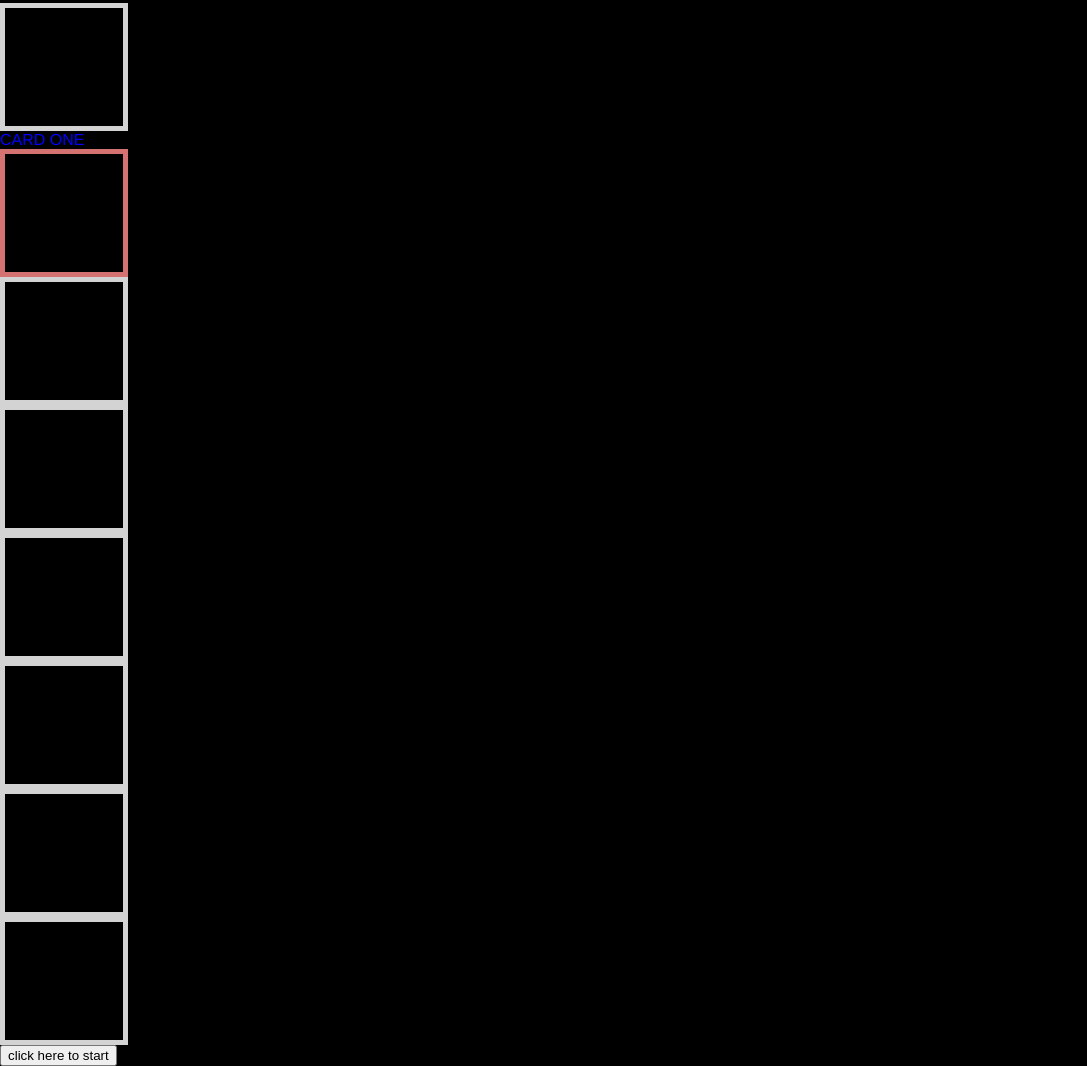
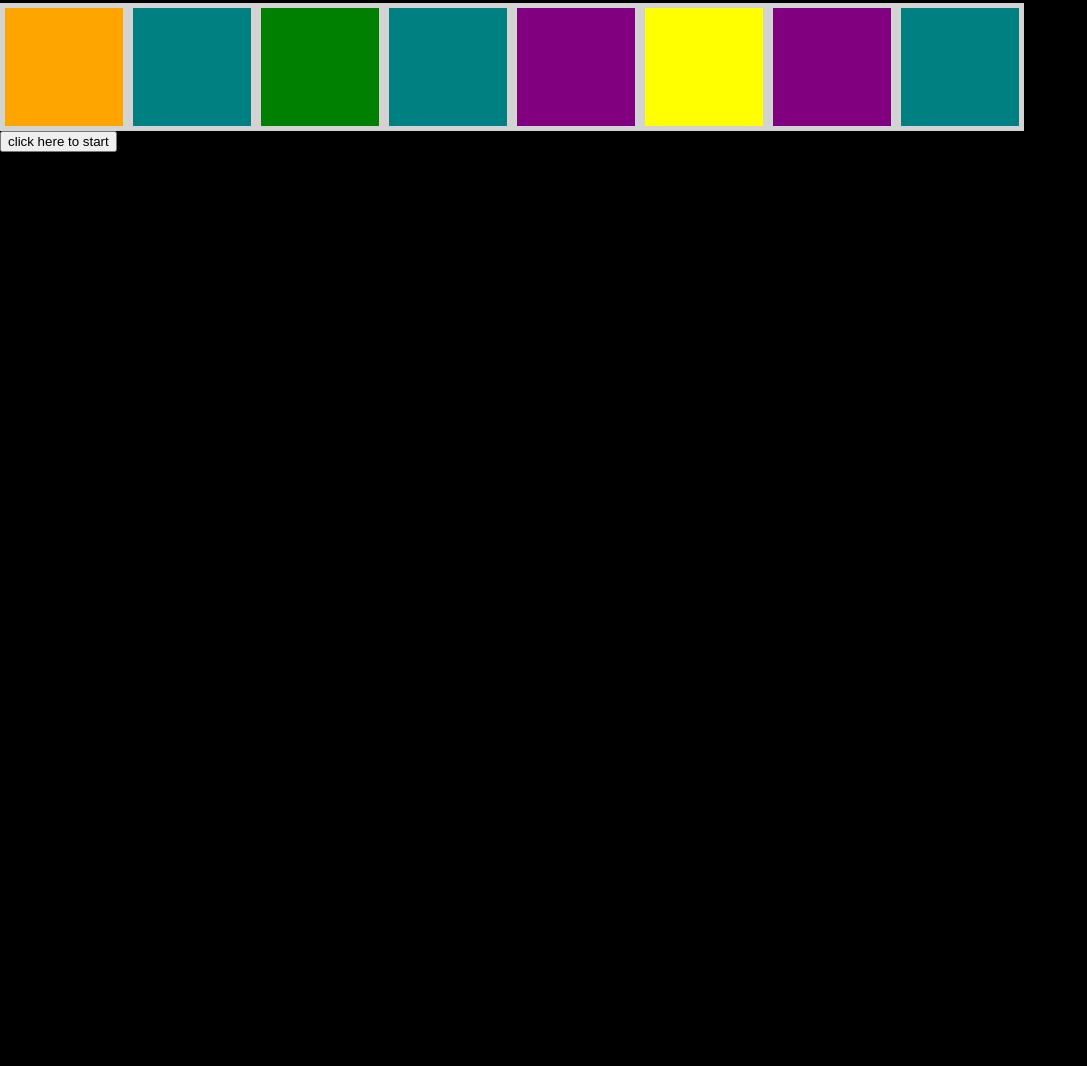
Before and after one commit to newmediarecordings/myproject1, a plain HTML site: page index.html in a window 1280 px wide. Shown: the part 125-1191 px from the top of the page, without its empty margins (0-1087 px from the left). After the commit the page ends 821 px from the top, so only its background shows below. Drawn offline with Linux system fonts and the light colour scheme.

Commit message:
random colors in my squares

```diff
--- a/css/main.css
+++ b/css/main.css
@@ -8,9 +8,16 @@
     font-family: Helvetica;
     color: blue;
     background-color: black;
+    grid-auto-columns: auto;
+    grid-auto-rows: auto;
+    grid-auto-flow: column;
+
   }
+.container {
+    display: flex;
+}
 
-  .square1 {
+  .square {
 
     border: 5px solid lightgrey;
     text-align: center;
@@ -21,59 +28,3 @@
     font-size: 2em;
     padding-top: 20%;
     } */
-  .square2 {
-
-    border: 5px solid rgb(212, 114, 114);
-    text-align: center;
-    width: 10vw;
-    height: 10vw;
-
-  }
-  .square3 {
-
-    border: 5px solid lightgrey;
-    text-align: center;
-    width: 10vw;
-    height: 10vw;
-
-  }
-  .square4 {
-
-    border: 5px solid lightgrey;
-    text-align: center;
-    width: 10vw;
-    height: 10vw;
-
-  }
-  .square5 {
-
-    border: 5px solid lightgrey;
-    text-align: center;
-    width: 10vw;
-    height: 10vw;
-
-  }
-  .square6 {
-
-    border: 5px solid lightgrey;
-    text-align: center;
-    width: 10vw;
-    height: 10vw;
-
-  }
-  .square7 {
-
-    border: 5px solid lightgrey;
-    text-align: center;
-    width: 10vw;
-    height: 10vw;
-
-  }
-  .square8 {
-
-    border: 5px solid lightgrey;
-    text-align: center;
-    width: 10vw;
-    height: 10vw;
-
-  }
--- a/index.html
+++ b/index.html
@@ -15,17 +15,16 @@
 <h1>Match the Cards!</h1>
 <h2>click the timer to begin.</h2>
 <h2 class="message"></h2>
-    <div class="square1"></div>
-    <div class="card1">
-        CARD ONE
-    </div>
-    <div class="square2"></div>
-    <div class="square3"></div>
-    <div class="square4"></div>
-    <div class="square5"></div>
-    <div class="square6"></div>
-    <div class="square7"></div>
-    <div class="square8"></div>
+<div class = "container">
+    <div class="square" id="square1"></div>
+    <div class="square" id="square2"></div>
+    <div class="square" id="square3"></div>
+    <div class="square" id="square4"></div>
+    <div class="square" id="square5"></div>
+    <div class="square" id="square6"></div>
+    <div class="square" id="square7"></div>
+    <div class="square" id="square8"></div>
+</div>
     <button>click here to start</button>
 </body>
 </html>
--- a/js/script.js
+++ b/js/script.js
@@ -1,9 +1,29 @@
 /*----- constants -----*/
+//cards array, all available cards
+const cards = [
+    {'color': 'red', 'hexcode': '#ff0000'},
+    {'color': 'orange', 'hexcode': '#ffa500'},
+    {'color': 'yellow', 'hexcode': '#ffff00'},
+    {'color': 'green', 'hexcode': '#008000'},
+    {'color': 'blue', 'hexcode': '#0000ff'},
+    {'color': 'purple', 'hexcode': '#800080'},
+    {'color': 'pink', 'hexcode': '#ffc0cb'},
+    {'color': 'teal', 'hexcode': '#008080'},
+];
+console.log(cards);
+
 
 /*----- app's state (variables) -----*/
 let winner;
+let score;
+let match;
+
 
 /*----- cached element references -----*/
+//computer needs to remember what was turned over
+//  ''       ''   ''  ''     what cards are still available
+// which cards match and keep score.
+
 let message = document.querySelector('.message');
 
 /*----- event listeners -----*/
@@ -11,12 +31,16 @@ document.querySelector('button').addEventListener('click', function() {
     console.log('clicked')
 });
 
-document.querySelector('.square1').addEventListener('click', function() {
-    console.log('clicked square1')
+document.querySelector('.square').addEventListener('click', function() {
+    console.log('clicked square') // i really want this to reveal a card.
 });
 
 
+
 /*----- functions -----*/
+//shuffle cards
+//turn over cards
+
 
 function startTimer() {
     if(timer === 0) return;
@@ -25,15 +49,15 @@ function startTimer() {
     return startTimer();
 
 }
-init();
+// init();
 
 function init() {
     winner = null;
     timer = 60000;
     render();
 }
+//this is the timer
 let timer = 60000
-
 function updateTimer() {
     if(timer === 0) {
         console.log('Timer Finished');
@@ -50,3 +74,21 @@ function updateTimer() {
         return updateTimer();
     }, 1000)
 }
+//boilerplate random generator
+function getRandomInt(max) {
+    return Math.floor(Math.random() * Math.floor(max));
+  }
+//the for loop first starts at zero, then adds one eachtime it goes through the function
+//colorindex gets a random integer based on the card array's length
+//let square connects the html id to the cards index array
+  function fillColor() {
+      for(let i=0; i<8;i++) {
+          let colorIndex = getRandomInt(cards.length)
+          let square=document.getElementById(`square${i+1}`).style.backgroundColor=`${cards[colorIndex].color}`
+
+    }
+  }
+  //run this fillColor, is running that function there.
+fillColor()
+
+//next up! add event listeners to the cards!
```
